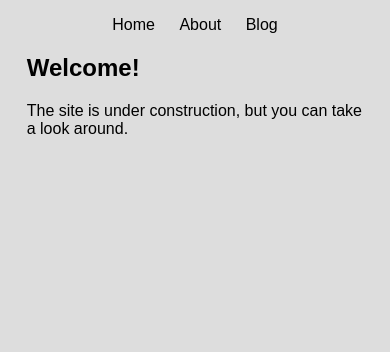
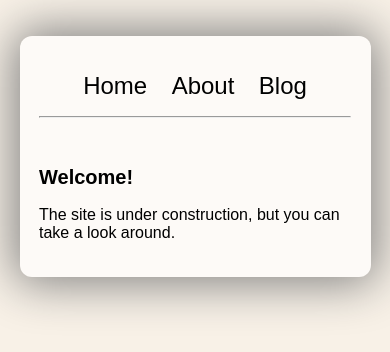
Before and after one commit to RoopeSavolainen/roope.io_old, a Flask app: page / in a window 390 px wide. Shown: the top 352 px of the page. Run offline with Flask 2, Linux system fonts and the light colour scheme.

Commit message:
Mobile support

```diff
--- a/website/static/styles.css
+++ b/website/static/styles.css
@@ -1,25 +1,35 @@
+html
+{
+	background-color: #f8f1e7;
+}
+
 body
 {
+	background-color: #fdfaf7;
+
+	width: 80%;
+	max-width: 1280px;
+
+	border-radius: 12px;
+
+	margin: auto;
+	margin-top: 36px;
+
+	padding: 36px;
+
 	font-family: sans-serif;
-	background-color: #ddd;
+	font-size: 16px;
+
+	box-shadow: 0px 0px 48px 6px grey;
 }
 
 header, main
 {
-	margin: auto;
 }
 
 header
 {
-	width: 100%;
 	text-align: center;
-}
-
-header h1
-{
-	font-weight: bold;
-	font-size: 24;
-	color: black;
 }
 
 header nav ul
@@ -29,6 +39,7 @@ header nav ul
 
 header nav ul li
 {
+	font-size: 1.5em;
 	list-style-type: none;
 	display: inline;
 
@@ -48,11 +59,22 @@ header nav ul li a
 
 header nav ul li a:hover
 {
-	color: #666;
+	color: #d3a96a;
 }
 
 main
 {
-	width: 90%;
-	max-width: 1280px;
+	padding-top: 24px;
 }
+
+main h2
+{
+	font-size: 1.25em;
+}
+
+
+@media (max-width: 640px) {
+	body {
+		padding: 5%;
+	}
+}
--- a/website/templates/main.html
+++ b/website/templates/main.html
@@ -9,6 +9,7 @@
 	<head>
 		<title>{{ title }}</title>
 		<link rel=stylesheet type=text/css href="{{ url_for('static', filename='styles.css') }}">
+		<meta name="viewport" content="width=device-width, initial-scale=1">
 	</head>
 
 	<body>
@@ -20,6 +21,8 @@
 			</nav>
 		</header>
 
+		<hr>
+
 		<main>
 			{% block content %} {% endblock %}
 		</main>
```
